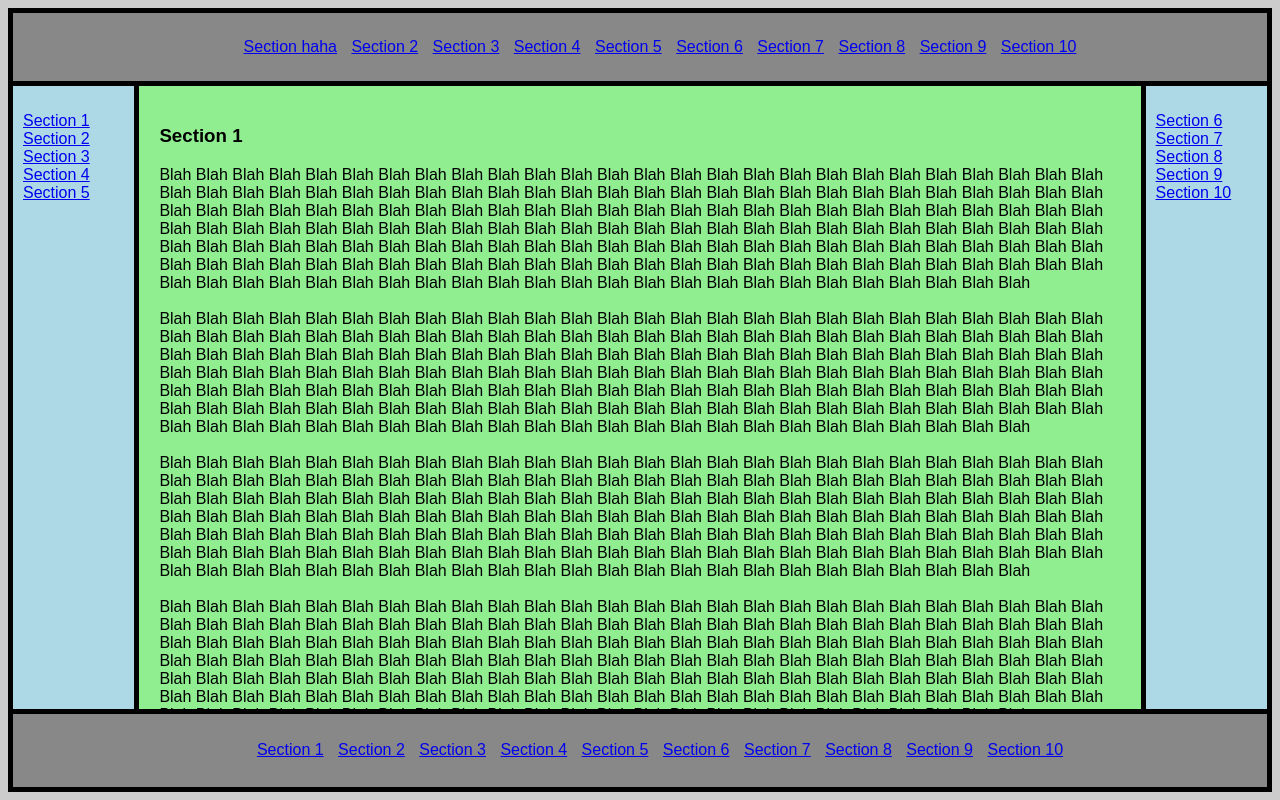
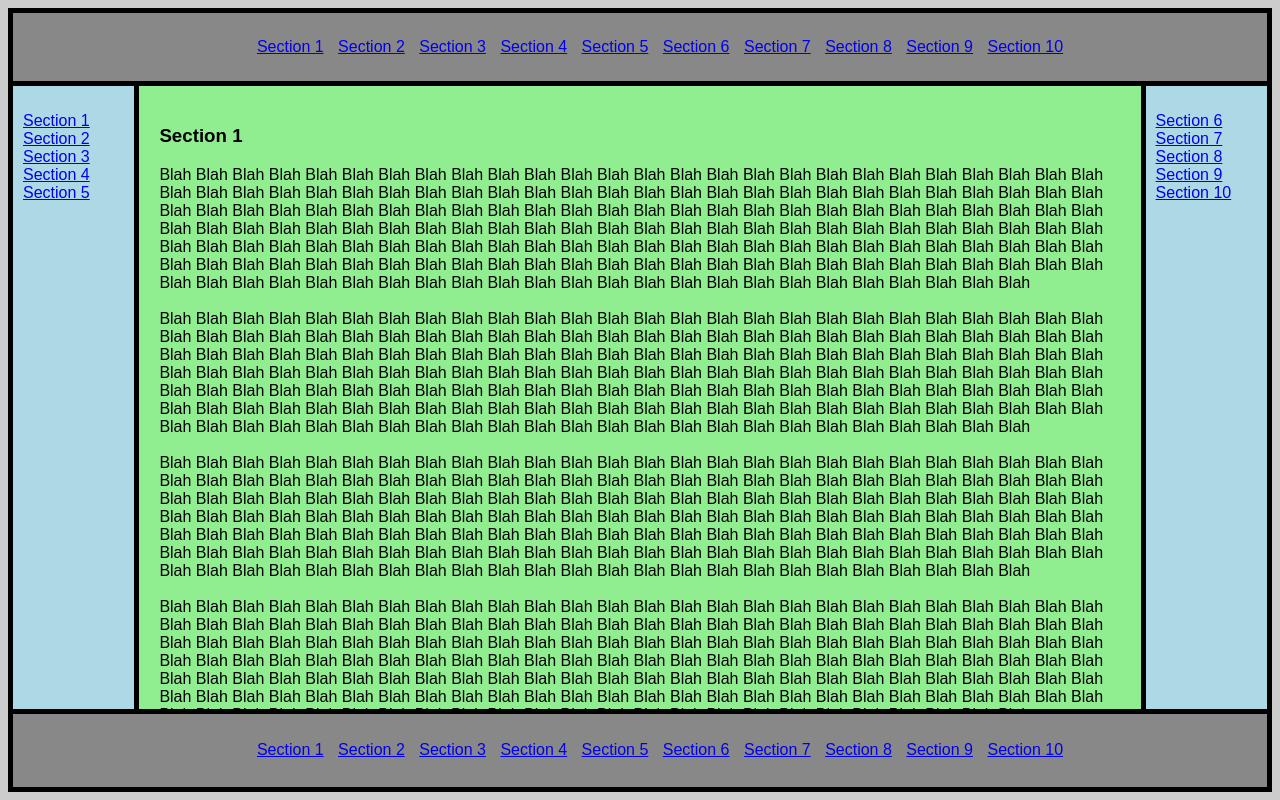
Before and after one commit to minepax/Help-File, a plain HTML site: page index.html in a window 1280 px wide. Drawn offline with Linux system fonts and the light colour scheme.

Commit message:
Second commit to correct the first one

```diff
--- a/index.html
+++ b/index.html
@@ -11,7 +11,7 @@
 
 <header>
 <ul>
-<li><a href='#topic-one'>Section haha</a></li>
+<li><a href='#topic-one'>Section 1</a></li>
 <li><a href='#topic-two'>Section 2</a></li>
 <li><a href='#topic-three'>Section 3</a></li>
 <li><a href='#topic-four'>Section 4</a></li>
```
